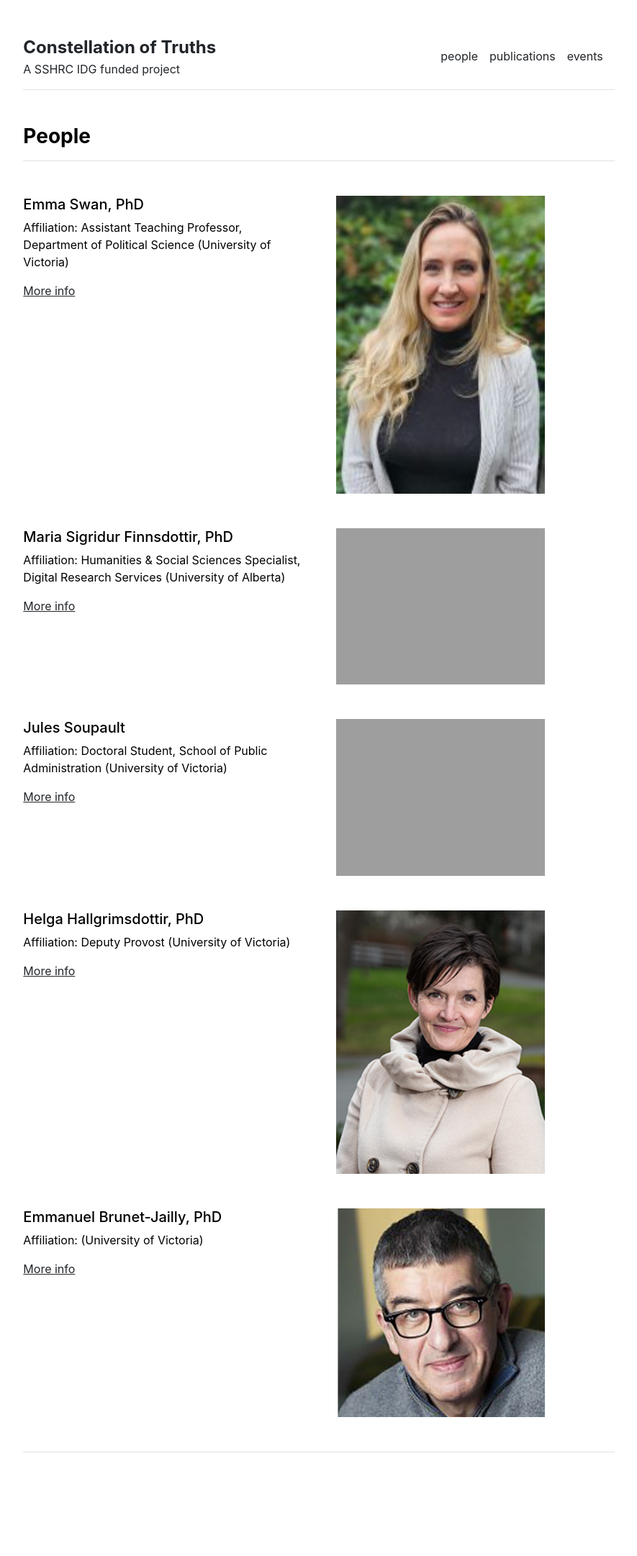
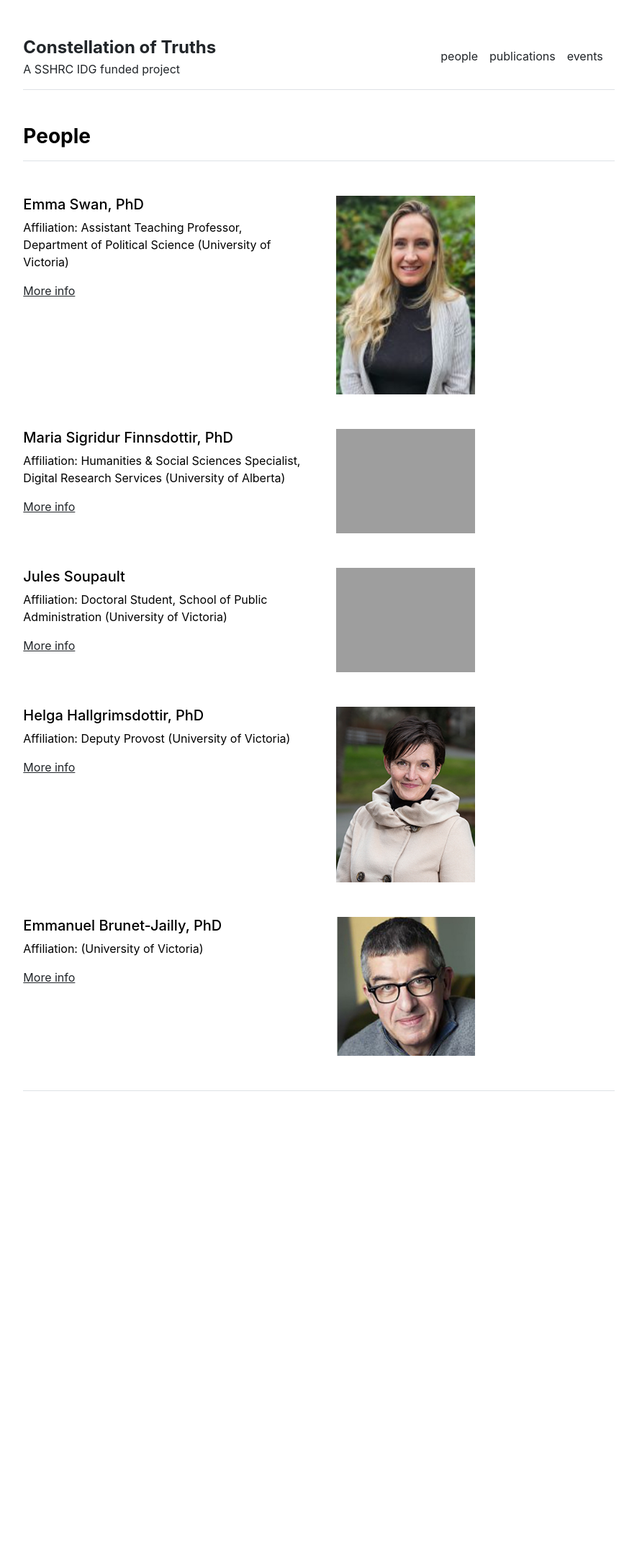
Before and after one commit to constellation-of-truths/constellation-of-truths, a Jekyll site: the page built from people.md, in a window 1280 px wide. Shown: the whole page at 72% size, without its empty margins (197-1082 px from the left). Built offline with Jekyll 4.4.1, drawn with Linux system fonts in a browser that asks for light colours; after the commit the page ends 1660 px from its top, so only the background shows below that.

Commit message:
trying to change people photo size

```diff
--- a/_layouts/people.html
+++ b/_layouts/people.html
@@ -13,7 +13,7 @@ layout: default
     <p><a href="{{ person.url }}">More info</a></p>
   </div>
   <div class="col-md-6">
-    <img src="{{ site.github.url }}/{{ person.image }}" alt="Contact" width="75%">
+    <img src="{{ site.github.url }}/{{ person.image }}" alt="Contact" width="50%">
   </div>
 </div>
 {% endfor %}
```
